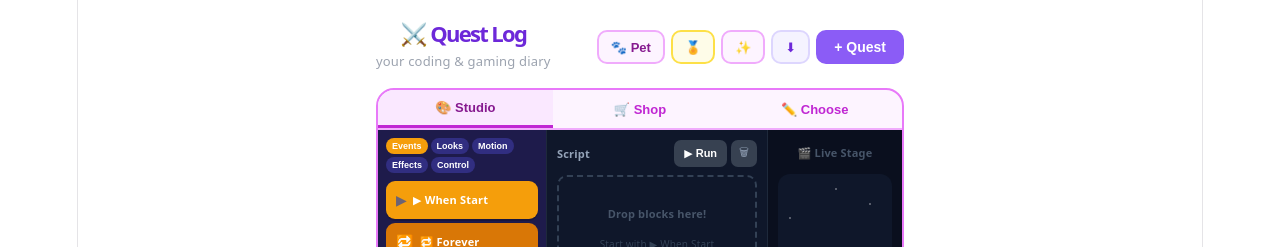
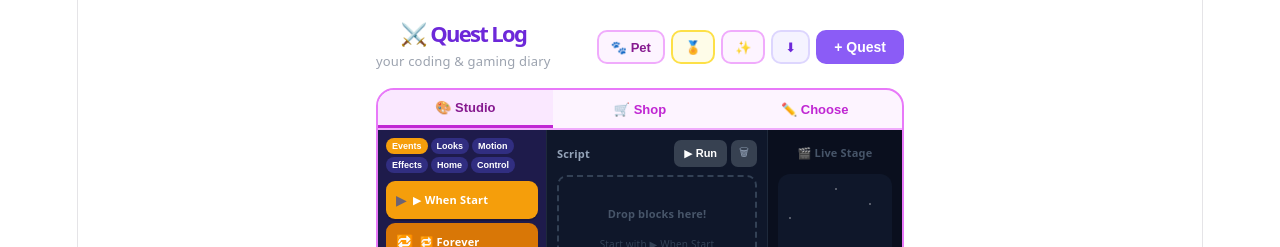
Before and after one commit to dtaghva26/VoidLog, a React (Vite) app in the folder my-react-app/: page / in a window 1280 px wide. Shown: the top 247 px of the page. Built offline with nearby package versions, Linux system fonts and the light colour scheme.

Commit message:
Add home interaction commands to Pet Studio

```diff
--- a/my-react-app/src/App.jsx
+++ b/my-react-app/src/App.jsx
@@ -130,6 +130,9 @@ function LiveStage({ pet, anim, running }) {
   const rainbowColors = ["#f87171","#fb923c","#facc15","#4ade80","#60a5fa","#a78bfa","#f472b6"];
   const [rainbowIdx, setRainbowIdx] = useState(0);
   const rainbowRef = useRef(null);
+  const wallpaper = anim.wallpaper || "none";
+  const wallpaperEmoji = wallpaper === "stars" ? "⭐" : wallpaper === "hearts" ? "💖" : wallpaper === "dots" ? "⚪" : "";
+  const toyEmoji = anim.toy === "ball" ? "⚽" : anim.toy === "book" ? "📘" : anim.toy === "plant" ? "🪴" : "";
 
   useEffect(() => {
     if (anim.rainbow) {
@@ -148,14 +151,22 @@ function LiveStage({ pet, anim, running }) {
   const confettiPieces = ["🎊","🎉","⭐","🌟","✨","🎈"];
 
   return (
-    <div style={{ background:"#0f172a", borderRadius:12, padding:12, display:"flex", flexDirection:"column", alignItems:"center", justifyContent:"center", minHeight:260, position:"relative", overflow:"hidden" }}>
+    <div style={{ background:anim.wallColor || "#0f172a", borderRadius:12, padding:12, display:"flex", flexDirection:"column", alignItems:"center", justifyContent:"center", minHeight:260, position:"relative", overflow:"hidden", transition:"background 0.25s" }}>
       {/* Stars bg */}
       {["10%,15%","80%,10%","50%,5%","20%,70%","75%,60%","40%,80%","90%,40%"].map((pos,i) => (
         <div key={i} style={{ position:"absolute", left:pos.split(",")[0], top:pos.split(",")[1], width:2, height:2, background:"white", borderRadius:"50%", opacity:0.4 }}/>
       ))}
+      {wallpaper !== "none" && (
+        <div style={{ position:"absolute", inset:0, display:"grid", gridTemplateColumns:"repeat(5,1fr)", alignContent:"space-between", padding:"8px 12px 36px", opacity:0.28, pointerEvents:"none", color:"white", fontSize:14 }}>
+          {Array.from({ length:20 }).map((_, i) => (
+            <span key={i} style={{ textAlign:"center" }}>{wallpaperEmoji}</span>
+          ))}
+        </div>
+      )}
 
       {/* Ground */}
-      <div style={{ position:"absolute", bottom:0, left:0, right:0, height:32, background:"#1e293b", borderTop:"2px solid #334155" }}/>
+      <div style={{ position:"absolute", bottom:0, left:0, right:0, height:32, background:anim.floorColor || "#1e293b", borderTop:"2px solid #334155", transition:"background 0.25s" }}/>
+      {toyEmoji && <div style={{ position:"absolute", bottom:8, right:14, fontSize:18, zIndex:9 }}>{toyEmoji}</div>}
 
       {/* Confetti */}
       {anim.confetti && (
@@ -213,7 +224,7 @@ function PetStudio({ pet, setPet, spentXP, setSpentXP, totalXP }) {
   const [values, setValues] = useState({});
   const [running, setRunning] = useState(false);
   const [activeIdx, setActiveIdx] = useState(-1);
-  const [anim, setAnim] = useState({ x:0, y:0, spin:0, scale:1, bubble:"", think:"", confetti:false, zzz:false, sparkle:false, shine:false, ghost:false, rainbow:false, pulse:false, tint:undefined, petSize:"normal", speedMs:250 });
+  const [anim, setAnim] = useState({ x:0, y:0, spin:0, scale:1, bubble:"", think:"", confetti:false, zzz:false, sparkle:false, shine:false, ghost:false, rainbow:false, pulse:false, tint:undefined, petSize:"normal", speedMs:250, wallColor:"#0f172a", floorColor:"#1e293b", wallpaper:"none", toy:"none" });
   const [feedMsg, setFeedMsg] = useState(null);
   const [selCat, setSelCat] = useState("event");
   const stopRef = useRef(false);
@@ -294,6 +305,14 @@ function PetStudio({ pet, setPet, spentXP, setSpentXP, totalXP }) {
     } else if (id === "sound") {
       playSound(val || "pop");
       await sleepMs(300);
+    } else if (id === "wallpaint") {
+      setAnim(s => ({ ...s, wallColor:val || "#0f172a" }));
+    } else if (id === "floorpaint") {
+      setAnim(s => ({ ...s, floorColor:val || "#1e293b" }));
+    } else if (id === "wallpaper") {
+      setAnim(s => ({ ...s, wallpaper:val || "none" }));
+    } else if (id === "settoy") {
+      setAnim(s => ({ ...s, toy:val || "none" }));
     }
   };
 
@@ -422,7 +441,7 @@ function PetStudio({ pet, setPet, spentXP, setSpentXP, totalXP }) {
             <p style={{ margin:0, fontSize:11, color:"#475569", fontWeight:700, textAlign:"center" }}>🎬 Live Stage</p>
             <LiveStage pet={pet} anim={anim} running={running}/>
             <div style={{ display:"flex", gap:6, justifyContent:"center", flexWrap:"wrap" }}>
-              <button onClick={()=>setAnim(a=>({...a,tint:undefined,rainbow:false,ghost:false,shine:false,pulse:false,petSize:"normal",x:0,y:0,spin:0,scale:1,bubble:"",think:"",confetti:false,zzz:false,sparkle:false}))}
+              <button onClick={()=>setAnim(a=>({...a,tint:undefined,rainbow:false,ghost:false,shine:false,pulse:false,petSize:"normal",x:0,y:0,spin:0,scale:1,bubble:"",think:"",confetti:false,zzz:false,sparkle:false,wallColor:"#0f172a",floorColor:"#1e293b",wallpaper:"none",toy:"none"}))}
                 style={{ fontSize:10, padding:"4px 10px", borderRadius:999, border:"1px solid #334155", background:"transparent", color:"#94a3b8", cursor:"pointer", fontWeight:600 }}>Reset</button>
             </div>
           </div>
--- a/my-react-app/src/constants.js
+++ b/my-react-app/src/constants.js
@@ -66,9 +66,13 @@ export const BLOCK_DEFS = [
   { id:"sleep",    cat:"effects", color:"#6366f1", label:"😴 Sleep",          icon:"😴", hasInput:false },
   { id:"sparkle",  cat:"effects", color:"#a855f7", label:"✨ Sparkle",        icon:"✨", hasInput:false },
   { id:"sound",    cat:"effects", color:"#be185d", label:"🎵 Play Sound",     icon:"🎵", hasInput:"select", options:["pop","boing","cheer","woosh"] },
+  { id:"wallpaint",cat:"home",    color:"#0ea5e9", label:"🖌 Paint Walls",    icon:"🖌", hasInput:"colour" },
+  { id:"floorpaint",cat:"home",   color:"#0284c7", label:"🪵 Paint Floor",    icon:"🪵", hasInput:"colour" },
+  { id:"wallpaper",cat:"home",    color:"#0369a1", label:"🧱 Wallpaper",      icon:"🧱", hasInput:"select", options:["none","stars","hearts","dots"] },
+  { id:"settoy",   cat:"home",    color:"#0891b2", label:"🧸 Place Toy",      icon:"🧸", hasInput:"select", options:["none","ball","book","plant"] },
   { id:"speed",    cat:"control", color:"#f97316", label:"⚡ Set Speed",      icon:"⚡", hasInput:"select", options:["slow","normal","fast"] },
   { id:"repeat",   cat:"control", color:"#ea580c", label:"🔄 Repeat",         icon:"🔄", hasInput:"number", placeholder:"3" },
   { id:"wait",     cat:"control", color:"#ef4444", label:"⏱ Wait",           icon:"⏱", hasInput:"number", placeholder:"1" },
 ];
-export const CAT_LABELS = { event:"Events", looks:"Looks", motion:"Motion", effects:"Effects", control:"Control" };
-export const CAT_COLORS = { event:"#f59e0b", looks:"#8b5cf6", motion:"#10b981", effects:"#ec4899", control:"#f97316" };
+export const CAT_LABELS = { event:"Events", looks:"Looks", motion:"Motion", effects:"Effects", home:"Home", control:"Control" };
+export const CAT_COLORS = { event:"#f59e0b", looks:"#8b5cf6", motion:"#10b981", effects:"#ec4899", home:"#0284c7", control:"#f97316" };
```
